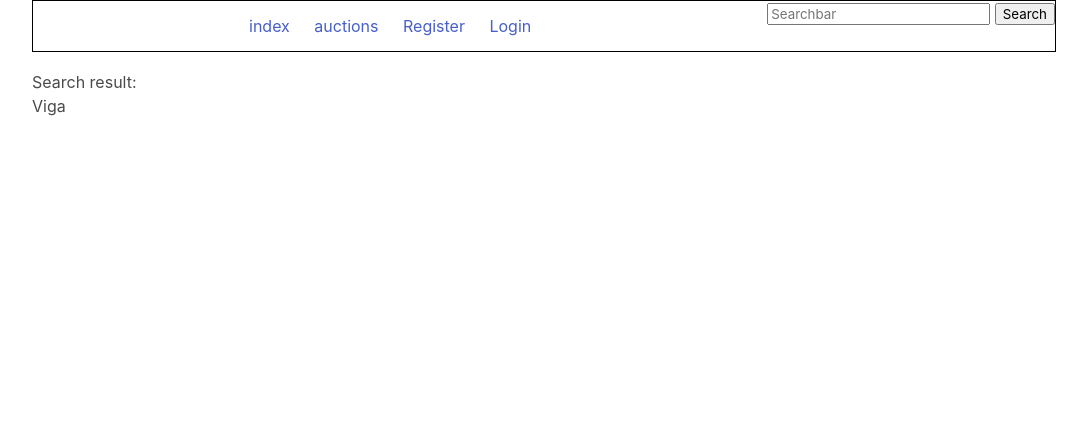
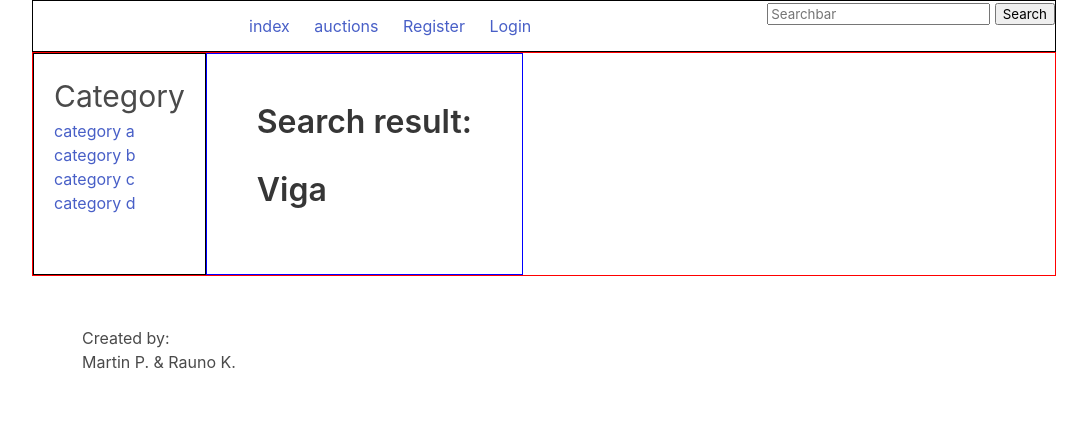
Before and after one commit to fezzzle/django_auction, a Django app: template auction/templates/auction/search_result.html in a window 1280 px wide. Shown: the top 423 px of the page, without its empty margins (96-1183 px from the left). Run offline with Django 3.2, Linux system fonts and the light colour scheme; the template is opened without the code that fills it, so the values that code supplies are empty.

Commit message:
front end

```diff
--- /dev/null
+++ b/auction/static/auction/main.css
@@ -0,0 +1,50 @@
+.navbar {
+top: 0;
+position:fixed;
+width: 80%;
+margin-left: 10%;
+margin-right: 10%;
+z-index: 1;
+border: 1px solid black;
+}
+
+.link {
+margin: auto;
+}
+
+.link a {
+padding-right: 20px;
+}
+
+.containerr {
+display: flex;
+width: 80%;
+margin-top:0px;
+margin-left: 10%;
+margin-right: 10%;
+border: 1px red solid;
+}
+
+.category {
+border: 1px solid black;
+background-color:white;
+}
+
+.content {
+padding:50px;
+border: 1px blue solid;
+}
+
+.category-text {
+padding: 20px;
+}
+
+.category-text h2 {
+font-size:30px
+}
+
+footer{
+margin-left: 10%;
+margin-right: 10%;
+padding:50px;
+}
--- a/auction/templates/auction/base.html
+++ b/auction/templates/auction/base.html
@@ -1,38 +1,18 @@
+
+
 <!DOCTYPE html>
 <html>
   <head>
     <meta charset="utf-8">
     <meta name="viewport" content="width=device-width, initial-scale=1">
     <title>Hello Bulma!</title>
+    {% load static %}
+    <link rel="stylesheet" type="text/css" href="{% static 'auction/main.css' %}">
     <link rel="stylesheet" href="https://cdn.jsdelivr.net/npm/bulma@0.9.1/css/bulma.min.css" />
-    <style>
-      .navbar {
-      top: 0;
-	  position:fixed;
-	  width: 80%;
-	  margin-left: 10%;
-	  margin-right: 10%;
-	  z-index: 1;
-	  border: 1px solid black;
-      }
-
-      .link {
-      margin: auto;
-      }
-
-      .link a {
-        padding-right: 20px;
-      }
-
-      .container {
-      top: 70px;
-      margin-left:10%;
-	  margin-right:10%;
-      }
-    </style>
   </head>
   <body>
   <header class="navbar">
+
     <div class="link">
       <a href="{% url 'auction:index' %}">index</a>
       <a href="{% url 'auction:auctions' %}">auctions</a>
@@ -46,6 +26,7 @@
         <a href="{% url 'login' %}">Login</a>
       {% endif %}
     </div>
+
     <div class="searchbar">
       <form action="{% url 'auction:searchbar' %}" method="GET" >
         <input type="text" placeholder="Searchbar" name="search" >
@@ -53,9 +34,27 @@
       </form>
     </div>
   </header>
-  <div class="container">
-  {% block content %}
-  {% endblock content %}
+
+  <div class="containerr">
+
+    <div class="category">
+      <div class="category-text">
+        <h2>Category</h2>
+        <a href="#">category a</a><br>
+        <a href="#">category b</a><br>
+        <a href="#">category c</a><br>
+        <a href="#">category d</a><br>
+      </div>
+    </div>
+
+    <div class="content">
+      {% block content %}
+      {% endblock content %}
+    </div>
   </div>
   </body>
+  <footer>
+    <p>Created by:</p>
+    <p>Martin P. & Rauno K.</p>
+  </footer>
 </html>
--- a/auction/templates/auction/search_result.html
+++ b/auction/templates/auction/search_result.html
@@ -5,8 +5,9 @@
         {% for i in auction_list %}
             <a href="{% url 'auction:detail' i.id %}">{{ i.title }}
             </a>
-            | {{ i.description }}
-            | {{ i.author }}
+            | Category
+            | Desc: {{ i.description }}
+            | Author: {{ i.author }}
             <br>
         {% endfor %}
     {% else %}
```
